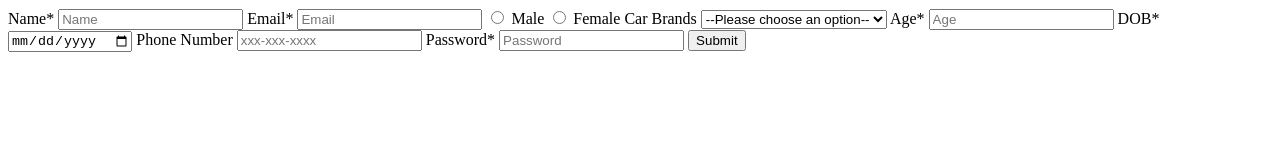
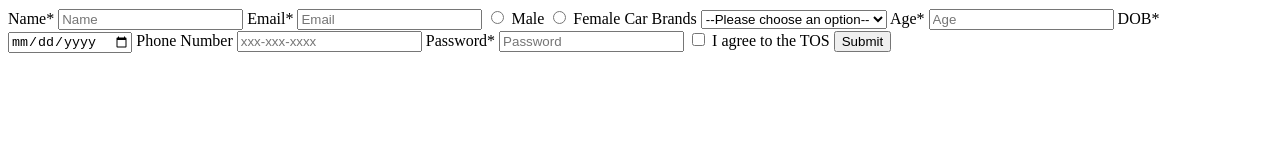
Before and after one commit to acciojob/signup-form-car-Shubham13th, a website: page main.html in a window 1280 px wide. Drawn offline with Linux system fonts and the light colour scheme.

Commit message:
created a submission

```diff
--- a/main.html
+++ b/main.html
@@ -7,7 +7,7 @@
 </head>
 
 <body>
-<form method="post">
+<form action="" method="post">
     <!-- Name -->
     <label for="name">Name*</label>
     <input type="text" id="name" name="name" placeholder="Name" required>
@@ -17,14 +17,10 @@
     <input type="email" id="email" name="email" placeholder="Email" required>
 
     <!-- Gender -->
-
-
     <input type="radio" id="gender_m" value="Male" name="gender" required>
     <label for="gender_m">Male</label>
-
     <input type="radio" id="gender_f" value="Female" name="gender" required>
     <label for="gender_f">Female</label>
-
 
     <!-- Car Brands -->
     <label for="cars">Car Brands</label>
@@ -43,6 +39,7 @@
     <label for="dob">DOB*</label>
     <input type="date" id="dob" name="dob" required>
 
+    <!-- Phone Number -->
     <label for="tel">Phone Number</label>
     <input type="tel" id="tel" name="tel" placeholder="xxx-xxx-xxxx">
 
@@ -50,8 +47,12 @@
     <label for="password">Password*</label>
     <input type="password" id="password" name="password" placeholder="Password" required>
 
+    <!-- TOS Checkbox -->
+    <input type="checkbox" id="tos" name="tos" required>
+    <label for="tos">I agree to the TOS</label>
+
     <!-- Submit -->
-    <input type="submit" value="Submit">
+    <button type="submit">Submit</button>
 </form>
 
 
```
Lines whose indentation alone changed are shown as unchanged.
